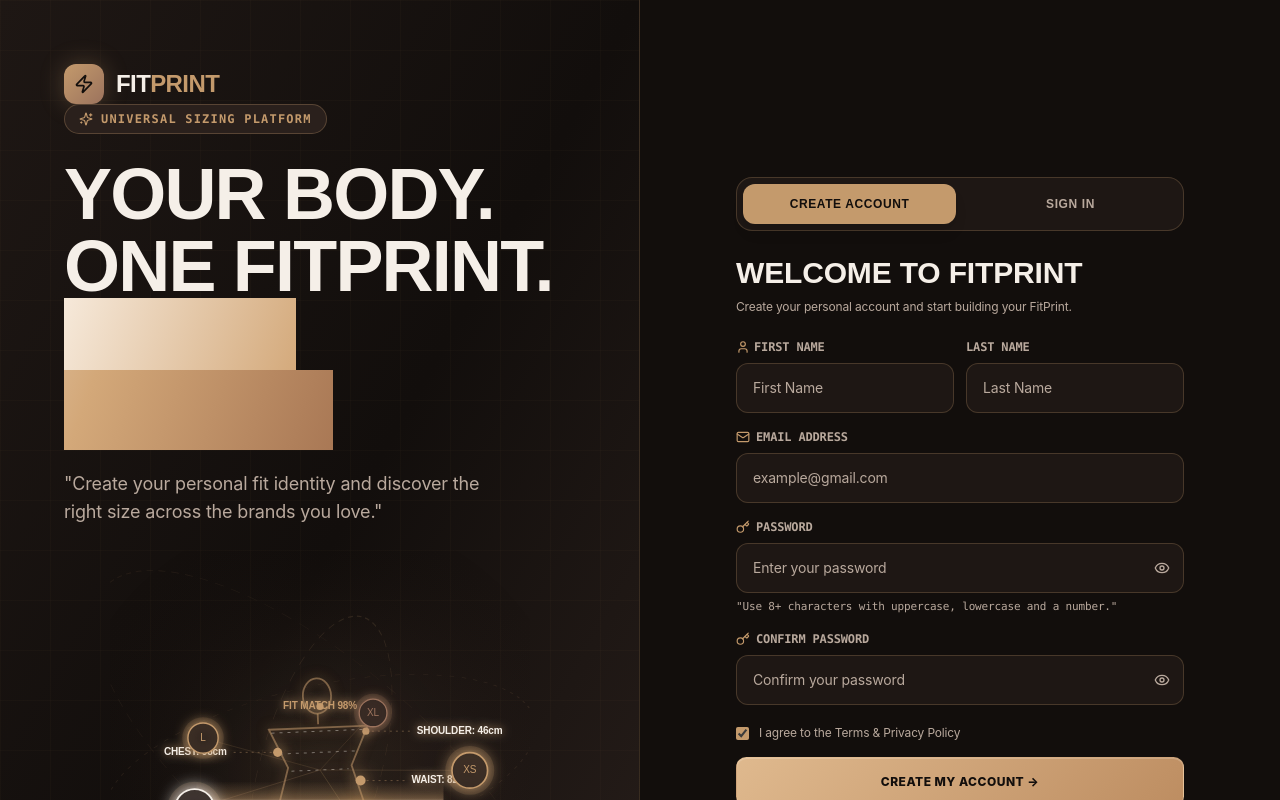
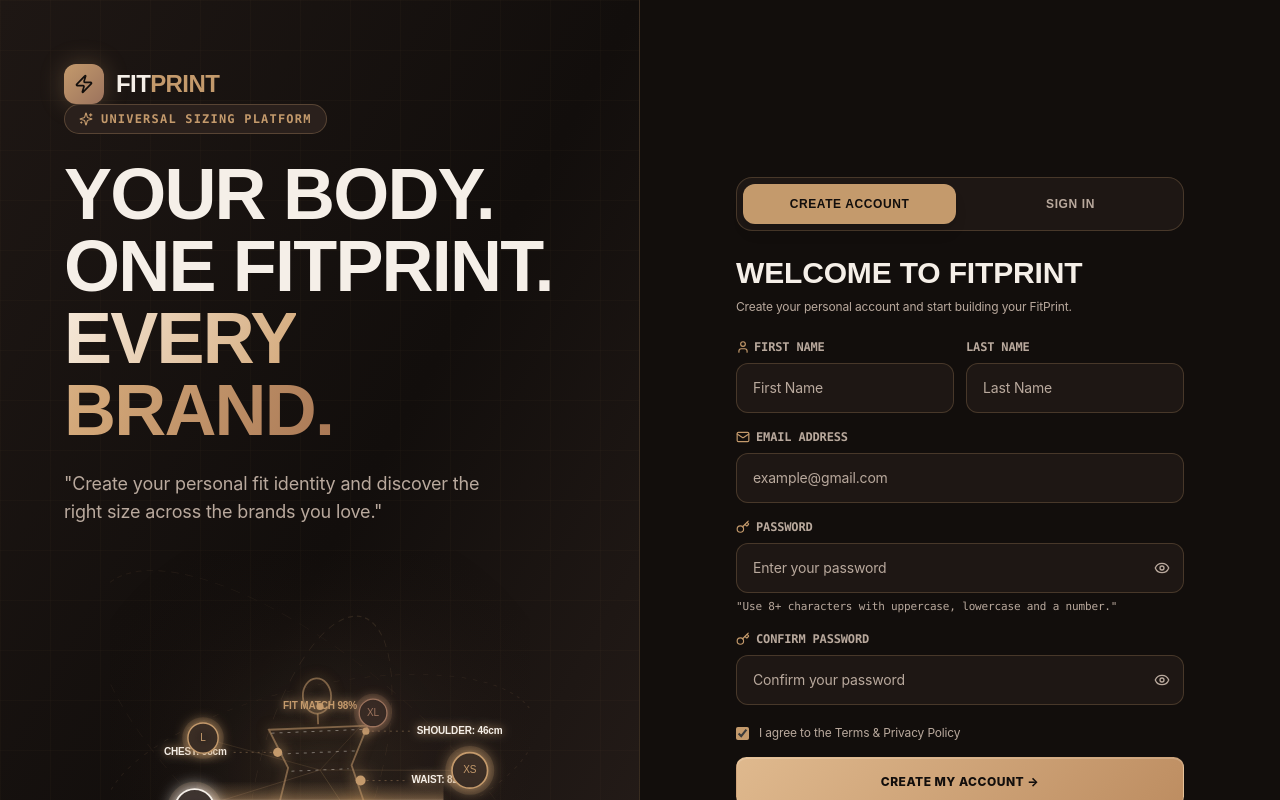
Before and after one commit to vanshkesar23/Fitprint, a Next.js app: page /auth in a window 1280 px wide. Shown: the top 800 px of the page. Built offline with nearby package versions, Linux system fonts and the light colour scheme.

Commit message:
Fix gradient text rendering in premium UI

```diff
--- a/app/globals.css
+++ b/app/globals.css
@@ -320,6 +320,10 @@ main > div > section:first-child .btn-ghost:hover {
 }
 .gradient-text {
   background: linear-gradient(110deg, #f6e9da 0%, #d3a879 50%, #a97855 100%);
+  -webkit-background-clip: text;
+  background-clip: text;
+  -webkit-text-fill-color: transparent;
+  color: transparent;
 }
 
 /* Respect reduced-motion preferences and avoid oversized canvas on phones */
```
